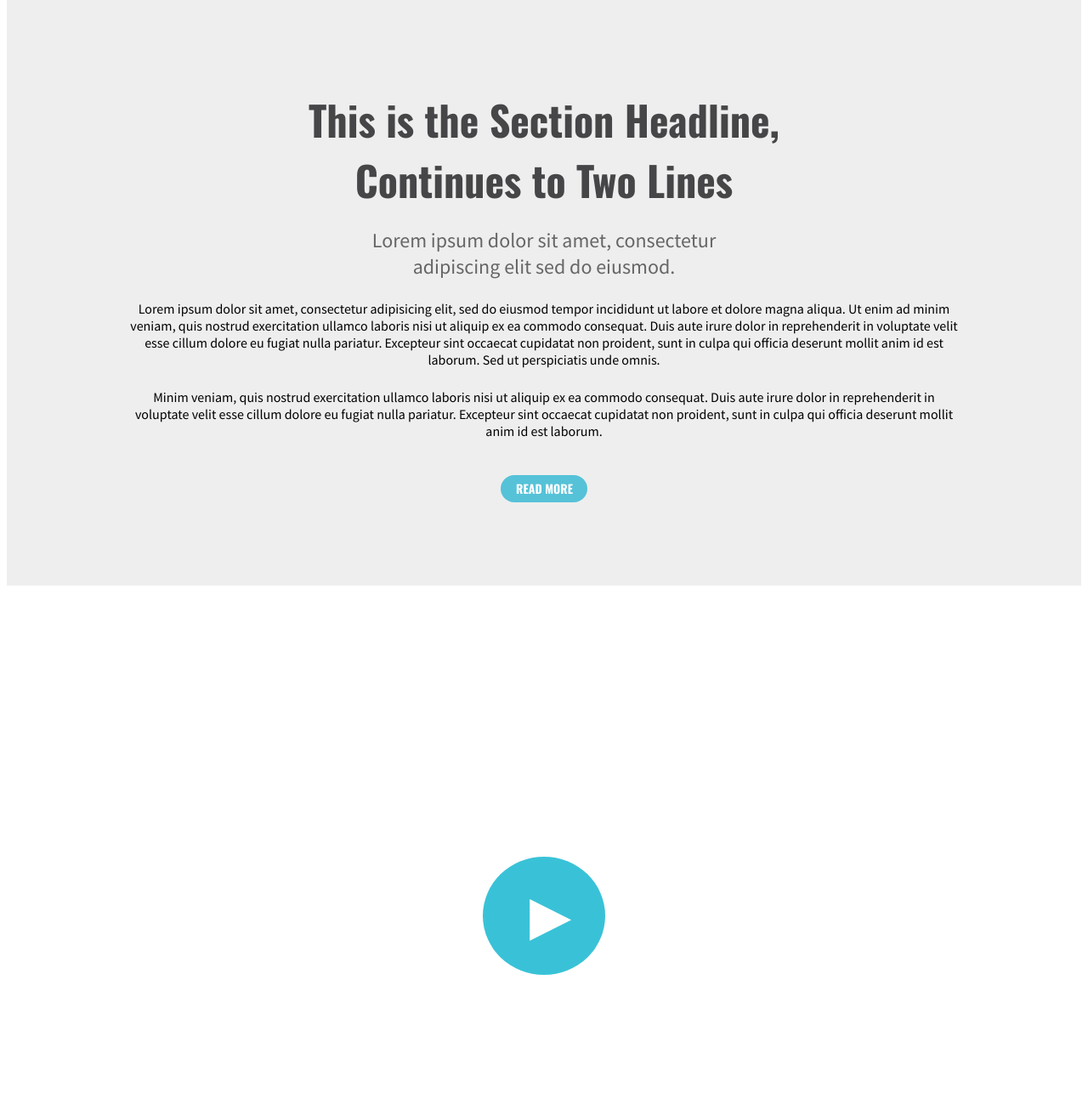
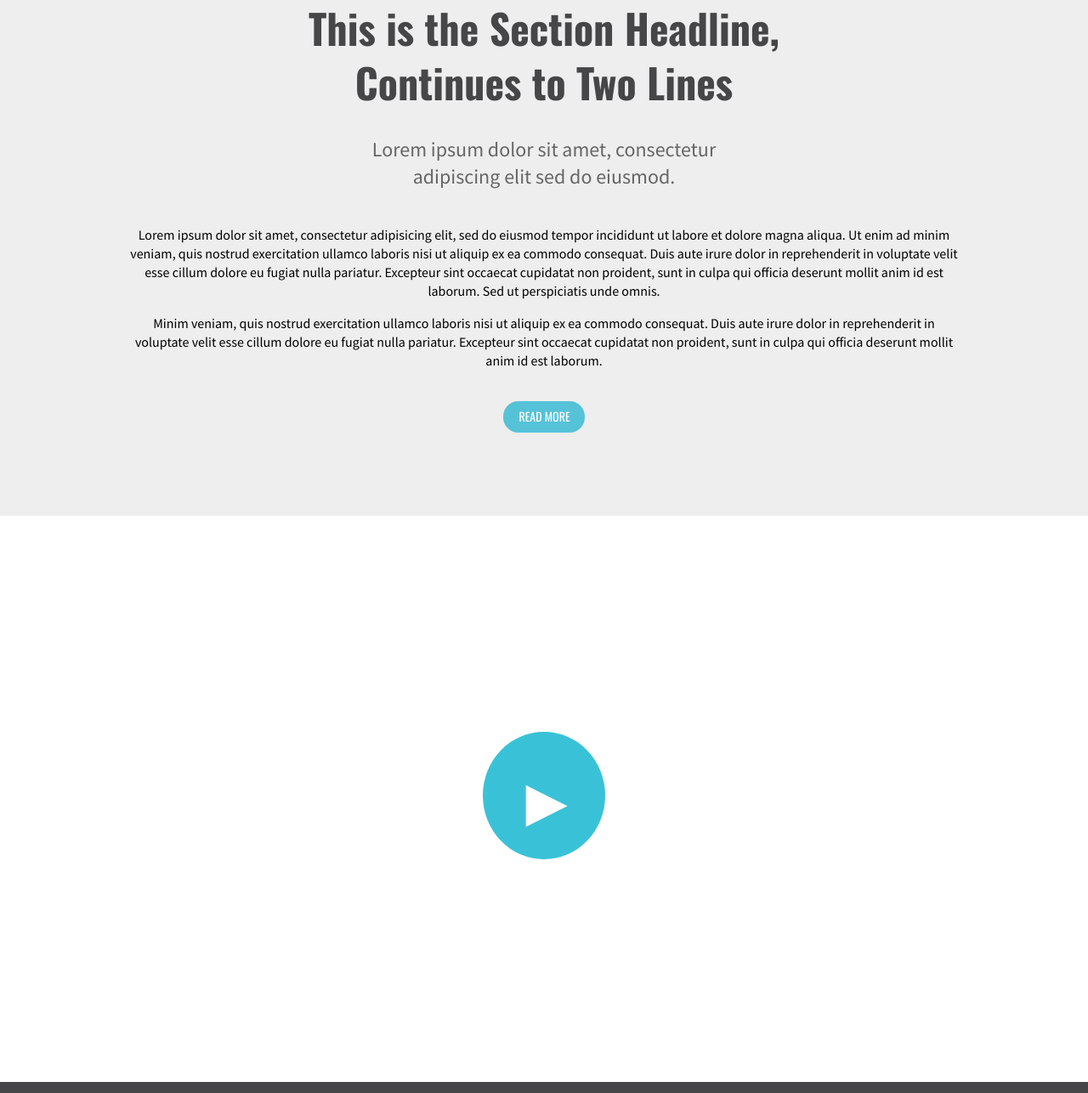
Before and after one commit to EdnaChA/Workspace, a plain HTML site: page Style Your Markup/index.html in a window 1280 px wide. Shown: the part 912-2198 px from the top of the page at 85% size. Drawn offline with nearby package versions, Linux system fonts and the light colour scheme.

Commit message:
update css file

```diff
--- /dev/null
+++ b/Style Your Markup/CSS/styles.css
@@ -0,0 +1,148 @@
+body{
+    margin: 0px;
+}
+header, section{
+    text-align: center;
+    margin: 0px;
+}
+header, .section_3, footer, button{
+    color: #FFFFFF;
+}
+header h2{
+    opacity: 0.7;
+}
+.section_2 h2{
+    color:#464547;
+}
+.section_2 h3{
+    color:#666666;
+}
+.section_2 p{
+    color:#000000;
+}
+h1, .section_2 h2, .section_3 h2{
+    font-family: 'Oswald';
+    font-size: 48px;
+    font-weight: 700;
+    line-height: 64px;
+}
+section button{
+    font-family: 'Oswald';
+    font-size: 14px;
+    font-weight: 400;
+    line-height: 26px;
+    text-transform: uppercase;
+}
+header h2, .section_2 h3, p, .section_3 h3, footer{
+    font-family: 'Source Sans Pro';
+    font-weight: 400;
+}
+header h2, .section_2 h3, .section_3 h3{
+    font-size: 24px;
+    line-height: 32px;
+}
+.section_2 p{
+    font-size: 16px;
+    line-height: 22px;
+}
+footer span{
+    font-size: 18px;
+    line-height: 16px;
+    text-transform: uppercase;
+    letter-spacing: 0.2em;
+}
+footer p{
+    font-size: 16px;
+    line-height: 19px;
+    opacity: 0.4;
+}
+footer p i, footer p a{
+    font-style: normal;
+    text-decoration: none;
+    color: #FFFFFF;
+}
+section button{
+    cursor: pointer;
+    border-style: hidden;
+}
+
+header{
+    background-image: url("../assets/Desktop\ Background\ 1920x1200.png") ;
+    background-repeat: no-repeat;
+    background-size: 100% 822px;
+    padding-top: 274px;
+    padding-bottom: 256px;
+}
+header h1 {
+    margin: 13px auto 42px;
+    width: 386px;
+    height: 118px;
+}
+header h2{
+    margin: 42px auto 0px;
+    width: 426px;
+    height: 56px;
+}
+.section_2{
+    background-color: #EEEEEE;
+    padding-top: 87px;
+    padding-bottom: 98px;
+}
+.section_2 h2 {
+    margin: 0px auto 40px;
+    width: 669px;
+    height: 119px;
+}
+.section_2 h3 {
+    margin: 40px auto 48px;
+    width: 426px;
+    height: 57px;
+}
+.section_2 button{
+    margin: 21px auto 0px;
+    background-color:#55C2D8;
+    border-radius: 18px;
+    padding: 5px 17px 6px 18px;
+
+}
+.section_3{
+    background-image: url("../assets/Second\ Background.png") ;
+    background-repeat: no-repeat;
+    background-size: 100% 666px;
+    padding-top: 84px;
+    padding-bottom: 90px;
+}
+.section_3 h2{
+    margin: 0px auto 53px;
+    width: 480px;
+    height: 117px;
+}
+.section_3 button{
+    background-color: #39C2D7;
+    border-radius: 100%;
+    padding: 62px 44.5px 62px 50.5px;
+    font-size: 64px;
+}
+.section_3 h3{
+    margin: 70px auto 0px;
+    width: 390px;
+    height: 102px;
+}
+footer{
+    background-color: #464547;
+    padding-top: 19px;
+    padding-bottom: 38px;
+    padding-left: 140px;
+}
+footer span{
+    margin-left: 16px;
+    float: inline;
+}
+footer p{
+    margin: 0px;
+    width: 243px;
+}
+#direction{
+    margin-top: 14px;
+    margin-bottom: 0px;
+}
--- a/Style Your Markup/index.html
+++ b/Style Your Markup/index.html
@@ -1,64 +1,54 @@
 <!DOCTYPE html>
 <html>
 <head>
-    <title>PROJECT</title>
-    <link rel="stylesheet" type="text/css" href="styles.css"/>
+    <!-- <title>Document</title> -->
+
+    <link rel="stylesheet" type="text/css" href="CSS/styles.css"/>
+
     <link rel="preconnect" href="https://fonts.googleapis.com">
     <link rel="preconnect" href="https://fonts.gstatic.com" crossorigin>
-    <link href="https://fonts.googleapis.com/css2?family=Oswald:wght@700&family=Source+Sans+Pro&display=swap" rel="stylesheet">
+    <link href="https://fonts.googleapis.com/css2?family=Oswald:wght@400;700&family=Source+Sans+Pro&display=swap" rel="stylesheet">
 </head>
 <body>
-    <!--
     <header>
+        <!--
         <nav id="nav_bar">
+            <a href="#">Project</a>
             <ul>
-                <li><a href="#home">Home</a></li>
-                <li><a href="#about">About us</a></li>
-                <li><a href="#projects">Projects</a></li>
-                <li><a href="#footer">Contact</a></li>
+                <li><a href="#">Projects</a></li>
+                <li><a href="#">About us</a></li>
+                <li><a href="#">Stories</a></li>
+                <li><a href="#">Contact</a></li>
             </ul>
         </nav>
-    </header>
-    -->
+        -->
 
-    <section id="home">
         <img src="assets/Logo.svg" alt="Logo" width="63" height="63"/>
         <h1>Your Headline<br>Here</h1>
         <h2>Lorem ipsum dolor sit amet, consectetur<br>adipiscing elit sed do eiusmod.</h2>
-    </section>
-
-    <section id="about">
-        <h1>This is the Section Headline,<br>Continues to Two Lines</h1>
-        <h2>Lorem ipsum dolor sit amet, consectetur<br>adipiscing elit sed do eiusmod.</h2>
+    </header>
+    <section class="section_2">
+        <h2>This is the Section Headline,<br>Continues to Two Lines</h2>
+        <h3>Lorem ipsum dolor sit amet, consectetur<br>adipiscing elit sed do eiusmod.</h3>
         <p>Lorem ipsum dolor sit amet, consectetur adipisicing elit, sed do eiusmod tempor incididunt ut labore et dolore magna aliqua. Ut enim ad minim<br>
             veniam, quis nostrud exercitation ullamco laboris nisi ut aliquip ex ea commodo consequat. Duis aute irure dolor in reprehenderit in voluptate velit<br>
             esse cillum dolore eu fugiat nulla pariatur. Excepteur sint occaecat cupidatat non proident, sunt in culpa qui officia deserunt mollit anim id est<br>
-            laborum. Sed ut perspiciatis unde omnis.
-        </p>
+            laborum. Sed ut perspiciatis unde omnis.</p>
         <p>Minim veniam, quis nostrud exercitation ullamco laboris nisi ut aliquip ex ea commodo consequat. Duis aute irure dolor in reprehenderit in<br>
             voluptate velit esse cillum dolore eu fugiat nulla pariatur. Excepteur sint occaecat cupidatat non proident, sunt in culpa qui officia deserunt mollit<br>
-            anim id est laborum.
-        </p>
-        <button id="button-read" type="button">Read More</button>
+            anim id est laborum.</p>
+        <button>Read more</button>
     </section>
-    <section id="projects" class="backgroundsection">
-        <h1>Learn more<br>about our culture...</h1>
-        <button id="button-play" type="button">&#9654</button>
-        <h2>Duis aute irure dolor in reprehenderit<br>
-            in voluptate velit esse cillum dolore eu<br>
-            fugiat nulla pariatur.</h2>
+    <section class="section_3">
+        <h2>Learn more<br>about our culture...</h2>
+        <button type="button">&#9654</button>
+        <h3>Duis aute irure dolor in reprehenderit<br>in voluptate velit esse cillum dolore eu<br>fugiat nulla pariatur.</h3>
     </section>
     <footer>
-        <div id="footer-logo">
-            <img src="assets/Logo.svg" alt="Logo" width="20" height="20"/>
-            <h3>PROJECT</h3>
-        </div>
-        <p>
-            123 Street,<br>
-            Anytown, USA 12345<br>
-            <a href="mailto:hello@website.com">hello@website.com</a><br>
-            &copy 2021 Project. All rights reserved
-        </p>
+        <img src="assets/Logo.svg" alt="Logo" width="20" height="20"/><span>Project</span>
+        <p id="direction"><i>123 Street,<br>Anytown, USA 12345</i>
+        <a href="mailto:hello@website.com">hello@website.com</a></p>
+        <p>&copy 2021 Project. All rights reserved</p>
     </footer>
 </body>
 </html>
--- a/Style Your Markup/styles.css
+++ /dev/null
@@ -1,124 +0,0 @@
-html {
-    text-align: center;
-    color: #FFFFFF;
-}
-#home {
-    background-image: url("assets/Desktop\ Background\ 1920x1200.png") ;
-    background-repeat: no-repeat;
-    background-size: cover;
-    padding-top: 274px;
-    padding-bottom: 256px;
-}
-#about{
-    background-color: #EEEEEE;
-    padding-top: 87px;
-    padding-bottom: 98px;
-}
-#projects {
-    background-image: url("assets/Second\ Background.png") ;
-    background-repeat: no-repeat;
-    background-size: cover;
-    padding-top: 84px;
-    padding-bottom: 90px;
-}
-footer {
-    background-color: #464547;
-    padding-top: 19px;
-    padding-bottom: 30px;
-    padding-left: 140px;
-    text-align: start;
-}
-
-h1 {
-    font-family: 'Oswald', sans-serif;
-    font-size: 48px;
-}
-h2, h3, p{
-    font-family: 'Source Sans Pro', sans-serif;
-    font-style: normal;
-    font-weight: 400;
-}
-h2{
-    font-size: 24px;
-}
-h3{
-    font-size: 18px;
-    letter-spacing: 0.2em;
-    margin: 0px;
-    float: inline-end;
-}
-p{
-    font-size: 16px;
-}
-
-#home h1{
-    margin-top: 13px;
-    margin-bottom: 21px;
-}
-#home h2{
-    opacity: 0.7;
-    margin-top: 21px;
-    margin-bottom: 0px;
-}
-
-
-#about h1{
-    color: #464547;
-    margin-top: 87px;
-    margin-bottom: 20px;
-}
-#about h2{
-    color:#666666;
-    margin-top: 20px;
-    margin-bottom: 24px;
-}
-#about p{
-    color:#000000;
-    margin-top: 24px;
-    margin-bottom: 21px;
-}
-#button-read{
-    font-family: 'Oswald', sans-serif;
-    text-transform: uppercase;
-    font-size: 14px;
-    font-style: normal;
-    font-weight: 400;
-    background-color:#55C2D8;
-    border-radius: 18px;
-    padding: 5px 17px 6px 18px;
-    margin-top: 21px;
-}
-
-#projects h1{
-    margin-bottom: 26.5px;
-}
-#button-play{
-    background-color: #39C2D7;
-    border-radius: 100%;
-    padding: 32.5px 39.8666px 32.5px 55px;
-    font-size: 64px;
-    margin-top: 26.5px;
-    margin-bottom: 35px;
-}
-#projects h2{
-    margin-top: 35px;
-    margin-bottom: 90px;
-}
-
-#footer-logo{
-    width: 128px;
-    height: 20px;
-}
-footer p, footer p a{
-    color: #FFFFFF;
-    opacity: 0.4;
-    text-decoration: none;
-}
-
-section button{
-    cursor: pointer;
-    border-style: hidden;
-    color: #FFFFFF;
-    font-style: normal;
-    font-weight: 400;
-}
```
